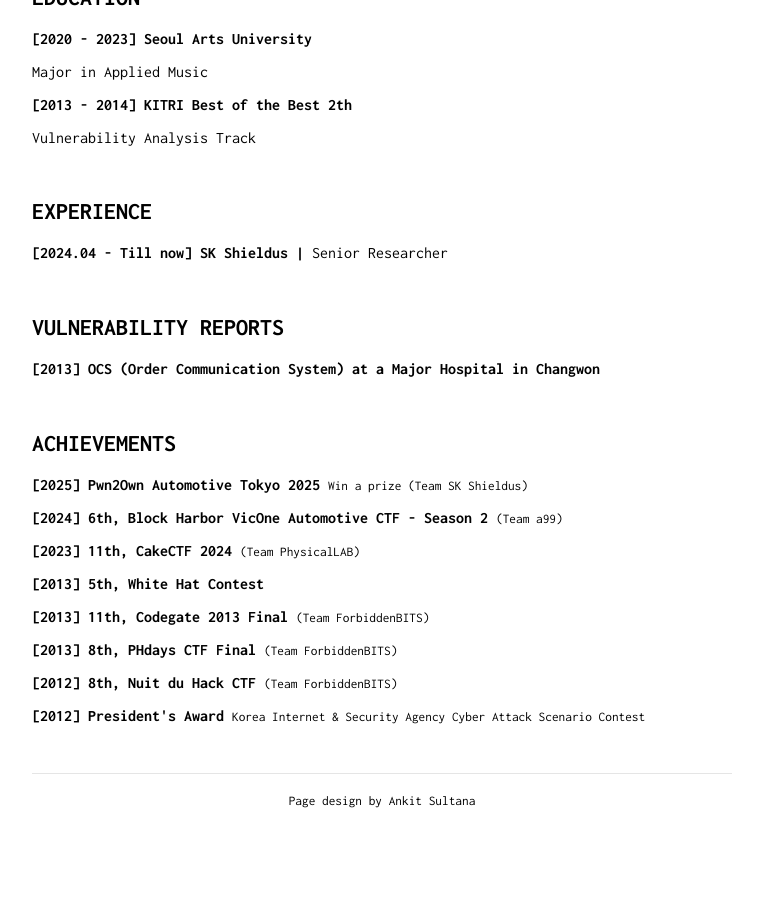
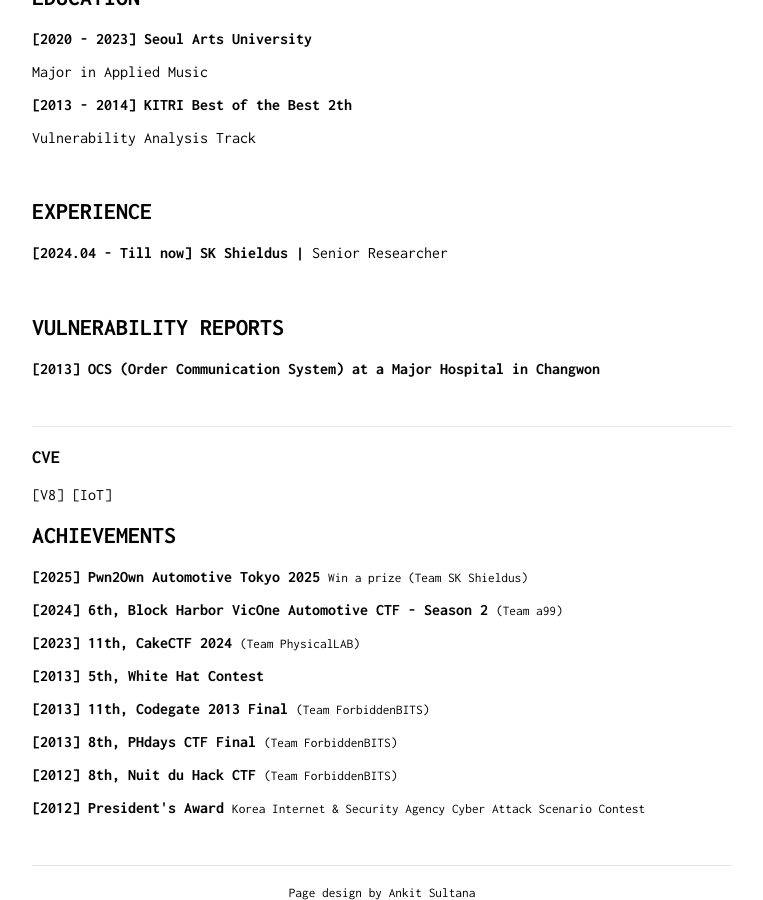
Before and after one commit to Bugeun/bugeun.github.io, a Jekyll site: the page built from index.md, in a window 1280 px wide and 900 px high, scrolled down 676 px. Shown: the whole window, without its empty margins (258-1021 px from the left). Built offline with Jekyll 4.4.1, drawn with Linux system fonts in a browser that asks for light colours; before the commit the page ends 1484 px from its top, so only the background shows below that.

Commit message:
Update index.md

```diff
--- a/index.md
+++ b/index.md
@@ -72,6 +72,13 @@ Security Researcher
 <p data-ke-size="size16"><b>[2013] OCS (Order Communication System) at a Major Hospital in Changwon</b></p>
 &nbsp;
 
+----
+
+### CVE
+
+[V8]
+[IoT]
+
 ## ACHIEVEMENTS
 
 <p data-ke-size="size16">
```
